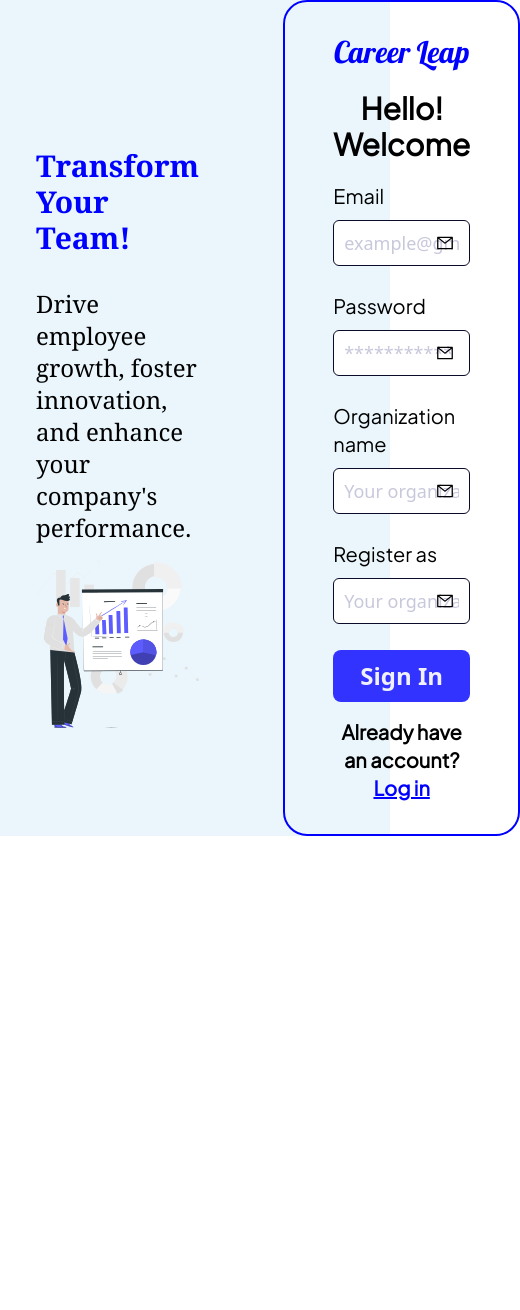
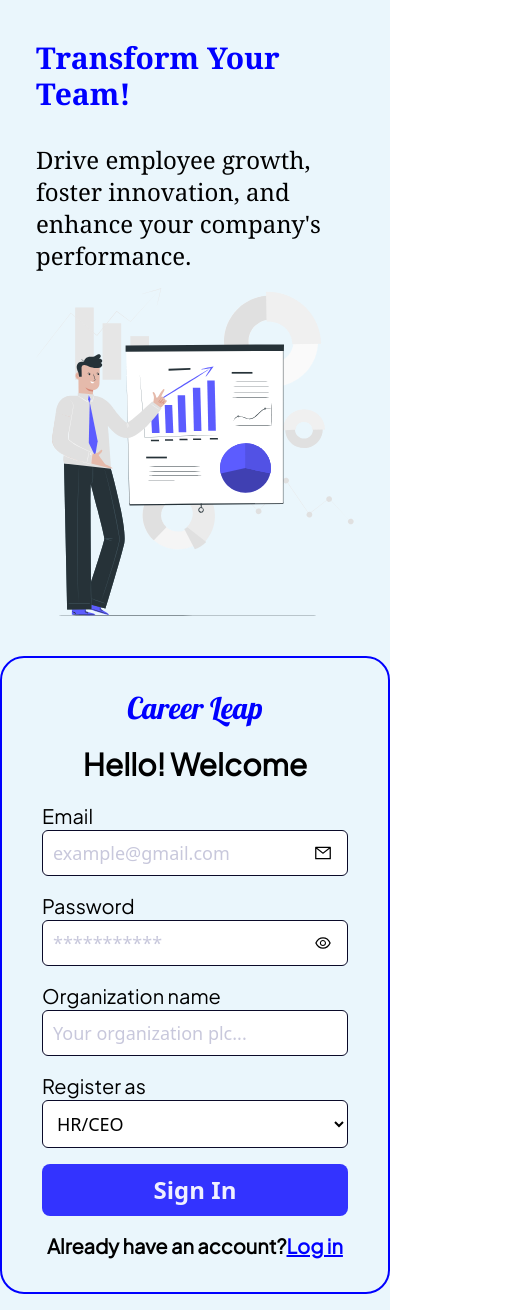
Before and after one commit to GrittyBee-Tech/Career-Leap, a React (Vite) app: page /admin/register in a window 390 px wide. Shown: the whole page, 520 px wide, since content can reach past the window. Before the commit the page ends 844 px from the top, so only its background shows below. Built offline with nearby package versions, Linux system fonts and the light colour scheme.

Commit message:
mobile and validation

```diff
--- a/src/Pages/Register/RegisterAdmin.jsx
+++ b/src/Pages/Register/RegisterAdmin.jsx
@@ -1,11 +1,14 @@
 import bg from '../../assets/Images/reg-Bg.svg';
 import { useForm } from 'react-hook-form';
-import { AiOutlineMail } from 'react-icons/ai';
+import { AiOutlineMail, AiOutlineEye, AiOutlineEyeInvisible } from 'react-icons/ai';
 import * as yup from 'yup';
 import { yupResolver } from '@hookform/resolvers/yup';
 import { Link } from 'react-router-dom';
+import { useState } from 'react';
 
 const RegisterAdmin = () => {
+  const [showPassword, setshowPassword] = useState(false);
+
   const schema = yup.object().shape({
     email: yup.string().email('Invalid email').required('Email is required'),
     password: yup.string().required('Password is required').min(8),
@@ -22,18 +25,18 @@ const RegisterAdmin = () => {
   };
 
   return (
-    <section className="w-full flex items-center bg-[#EAF6FC] gap-12">
-        <div className='flex-1 px-9 pt-10'>
+    <section className="w-full flex sm:flex-row flex-col items-center bg-[#EAF6FC] gap-10 sm:gap-8 md:gap-12">
+        <div className='flex-1 px-9 sm:px-6 md:px-9 pt-10'>
             <h1 className="font-georgia text-primary text-3xl font-bold">Transform Your Team!</h1>
-            <p className="font-georgia text-2xl mt-8 mb-4">Drive employee growth, foster innovation, and enhance your company's performance.</p>
+            <p className="font-georgia text-2xl mt-8 mb-4">Drive employee growth, foster innovation, and enhance your company&apos;s performance.</p>
             <img src={bg} alt="" />
         </div>
-        <div className='flex-1 border-2 border-[#0000ff] rounded-3xl px-12 py-8 flex flex-col gap-5'>
+        <div className='w-full sm:flex-1 mb-4 sm:mb-0 border-2 border-[#0000ff] rounded-3xl px-10 sm:px-7 md:px-12 py-8 flex flex-col gap-5'>
             <h2 className="text-3xl text-primary font-lobster text-center">Career Leap</h2>
             <h4 className='font-plus-jakarta-sans text-3xl font-semibold text-center'>Hello! Welcome</h4>
             <form action="" className='flex flex-col gap-4' onSubmit={handleSubmit(onsubmit)}>
-              <div className='flex flex-col gap-2.5'>
-                <label className='font-medium text-xl font-plus-jakarta-sans' htmlFor='email'>Email</label>
+              <div>
+                <label className='pb-2.5 font-medium text-xl font-plus-jakarta-sans' htmlFor='email'>Email</label>
                 <div className='relative'>
                   <input
                     name='email'
@@ -47,52 +50,51 @@ const RegisterAdmin = () => {
                 <p className='text-red-500'>{errors.email?.message}</p>
               </div>
 
-              <div className='flex flex-col gap-2.5'>
-                <label className='font-medium text-xl font-plus-jakarta-sans' htmlFor='password'>Password</label>
+              <div>
+                <label className='pb-2.5 font-medium text-xl font-plus-jakarta-sans' htmlFor='password'>Password</label>
                 <div className='relative'>
                   <input
                     name='password'
-                    type='password'
+                    type={showPassword ? 'text' : 'password'}
                     placeholder='***********'
-                    className={`w-full border ${errors.email ? 'border-red-500' : 'border-[#0A0A29]'} rounded-md outline-none p-2.5 leading-none font-medium text-lg placeholder:text-[#C8C8DC]`}
+                    className={`w-full border ${errors.password ? 'border-red-500' : 'border-[#0A0A29]'} rounded-md outline-none p-2.5 leading-none font-medium text-lg placeholder:text-[#C8C8DC]`}
                     {...register('password')}
                   />
-                  <AiOutlineMail className='absolute text-lg right-4 top-3.5' />
+                  {
+                    showPassword ? <AiOutlineEyeInvisible onClick={() => setshowPassword(false)} className='absolute text-lg right-4 top-3.5' />
+                    : <AiOutlineEye onClick={() => setshowPassword(true)} className='absolute text-lg right-4 top-3.5' />
+                  }
                 </div>
                 <p className='text-red-500'>{errors.password?.message}</p>
               </div>
 
-              <div className='flex flex-col gap-2.5'>
-                <label className='font-medium text-xl font-plus-jakarta-sans' htmlFor='organization'>Organization name</label>
-                <div className='relative'>
+              <div>
+                <label className='pb-2.5 font-medium text-xl font-plus-jakarta-sans' htmlFor='organization'>Organization name</label>
                 <input
                   name='organization'
                   type='text'
                   placeholder='Your organization plc...'
-                    className={`w-full border ${errors.email ? 'border-red-500' : 'border-[#0A0A29]'} rounded-md outline-none p-2.5 leading-none font-medium text-lg placeholder:text-[#C8C8DC]`}
+                  className={`w-full border ${errors.organization ? 'border-red-500' : 'border-[#0A0A29]'} rounded-md outline-none p-2.5 leading-none font-medium text-lg placeholder:text-[#C8C8DC]`}
                   {...register('organization')}
                 />
-                  <AiOutlineMail className='absolute text-lg right-4 top-3.5' />
-                </div>
                 <p className='text-red-500'>{errors.organization?.message}</p>
               </div>
 
-              <div className='flex flex-col gap-2.5'>
-                <label className='font-medium text-xl font-plus-jakarta-sans' htmlFor='role'>Register as</label>
-                <div className='relative'>
-                  <input
+              <div>
+                <label className='pb-2.5 font-medium text-xl font-plus-jakarta-sans' htmlFor='role'>Register as</label>
+                <select
                   name='role'
-                    type='text'
-                    placeholder='Your organization plc...'
-                    className={`w-full border ${errors.email ? 'border-red-500' : 'border-[#0A0A29]'} rounded-md outline-none p-2.5 leading-none font-medium text-lg placeholder:text-[#C8C8DC]`}
+                  placeholder='Manager'
+                  className={`w-full border ${errors.role ? 'border-red-500' : 'border-[#0A0A29]'} bg-white rounded-md outline-none p-2.5 leading-none font-medium text-lg placeholder:text-[#C8C8DC]`}
                   {...register('role')}
-                  />
-                  <AiOutlineMail className='absolute text-lg right-4 top-3.5' />
-                </div>
+                >
+                  <option value="admin">HR/CEO</option>
+                  <option value="employee">Employee</option>
+                </select>
                 <p className='text-red-500'>{errors.role?.message}</p>
               </div>
 
-              <button type='submmit' onClick={onsubmit} className='bg-[#3333FF] text-[#F0F0FF] rounded-lg px-5 py-2.5 text-2xl font-semibold'>Sign In</button>
+              <button type='submmit' onClick={handleSubmit(onsubmit)} className='bg-[#3333FF] text-[#F0F0FF] rounded-lg px-5 py-2.5 text-2xl font-semibold'>Sign In</button>
               <p className='text-xl font-plus-jakarta-sans font-semibold text-center'>Already have an account?
                 <Link className='text-primary underline' href="/login">Log in</Link>
               </p>
```
Lines whose indentation alone changed are shown as unchanged.
